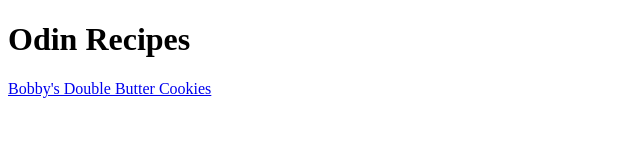
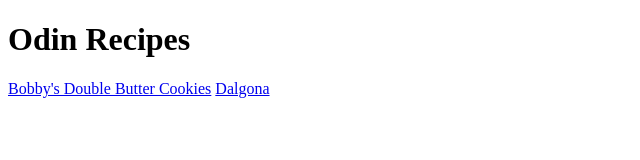
Before and after one commit to Striiiiider/odin-recipes, a plain HTML site: page index.html in a window 1280 px wide. Shown: the full height of the page, 0-640 px from the left. Drawn offline with Linux system fonts and the light colour scheme.

Commit message:
Link dalgona.html to inxex

```diff
--- a/index.html
+++ b/index.html
@@ -9,6 +9,6 @@
 <body>
     <h1>Odin Recipes</h1>
     <a href="recipes/cookies.html">Bobby&#39s Double Butter Cookies</a>
-
+    <a href="recipes/dalgona.html">Dalgona</a>
 </body>
 </html>
```
